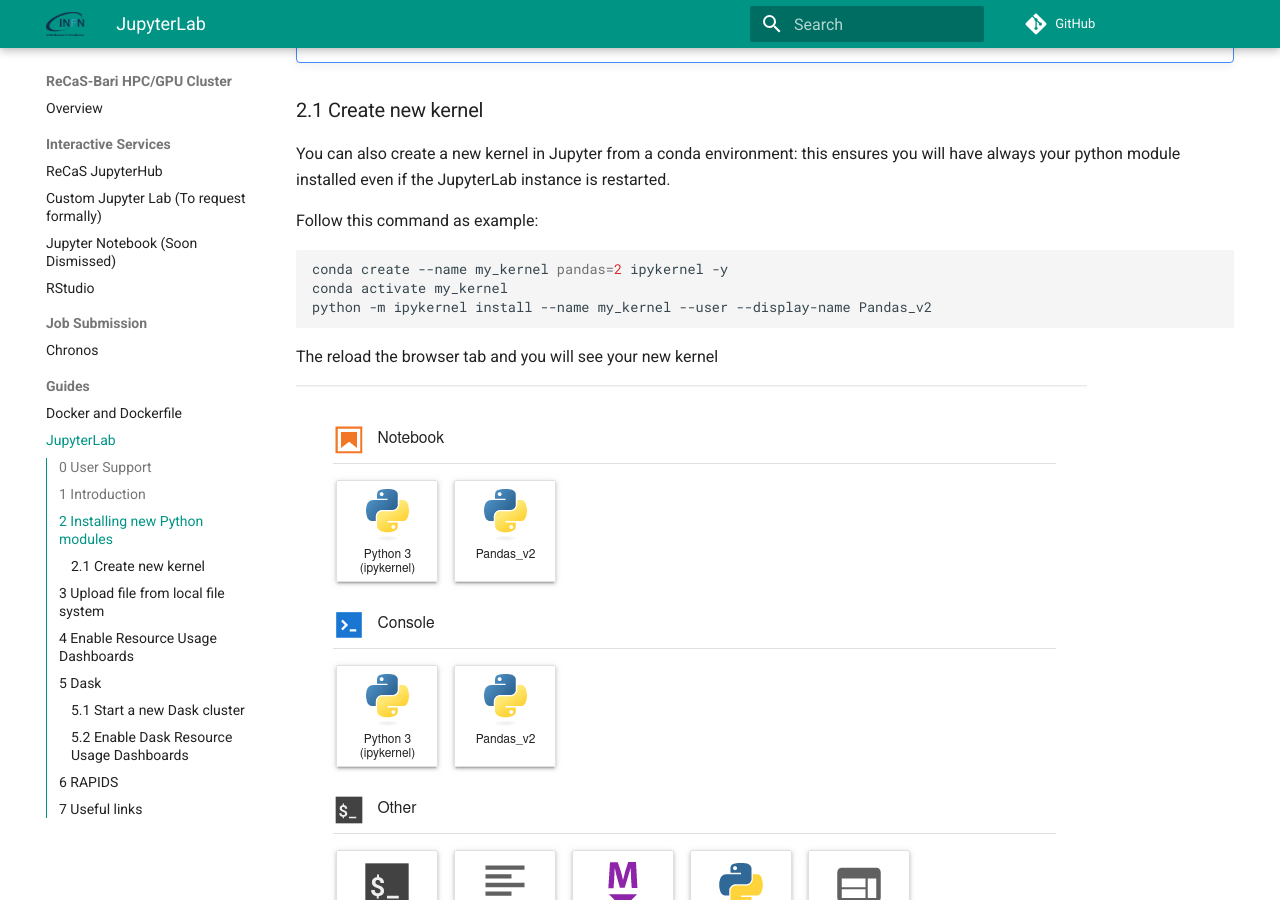
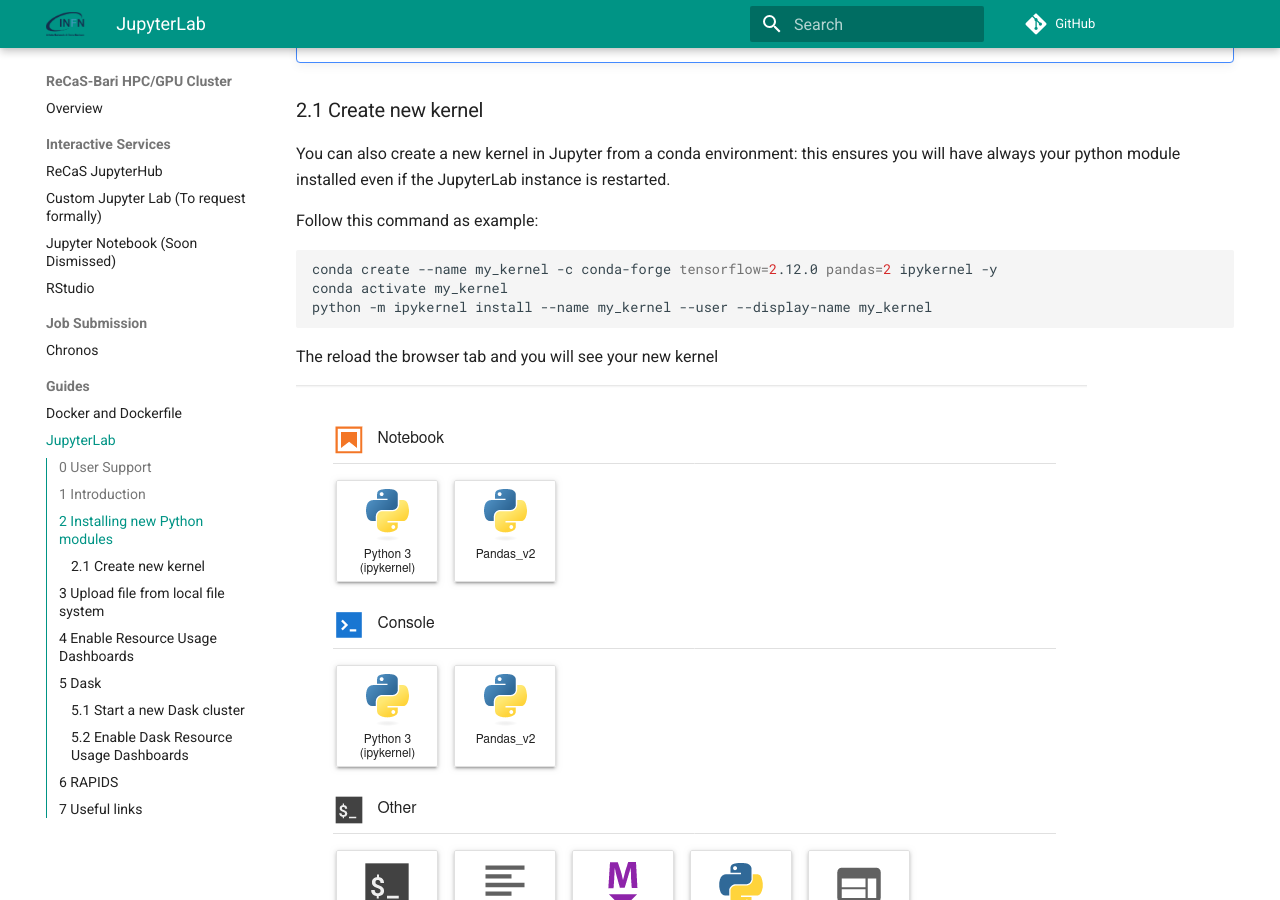
Before and after one commit to jvino/cluster-hpc-gpu-guides, an MkDocs documentation site: the page built from docs/guides/jupyter-lab.md, in a window 1280 px wide and 900 px high, scrolled down 1397 px. Built offline with MkDocs 1.6.1 and Material for MkDocs 9.7.7, drawn with Linux system fonts in a browser that asks for light colours; comment, search, counter and statistics services are not loaded.

Commit message:
Added new kernel section in jupyterlab guide

````diff
--- a/docs/guides/jupyter-lab.md
+++ b/docs/guides/jupyter-lab.md
@@ -55,9 +55,9 @@
 Follow this command as example:
 
 ```bash
-conda create --name my_kernel pandas=2 ipykernel -y
+conda create --name my_kernel -c conda-forge tensorflow=2.12.0 pandas=2 ipykernel -y
 conda activate my_kernel
-python -m ipykernel install --name my_kernel --user --display-name Pandas_v2
+python -m ipykernel install --name my_kernel --user --display-name my_kernel
 ```
 
 The reload the browser tab and you will see your new kernel
````
